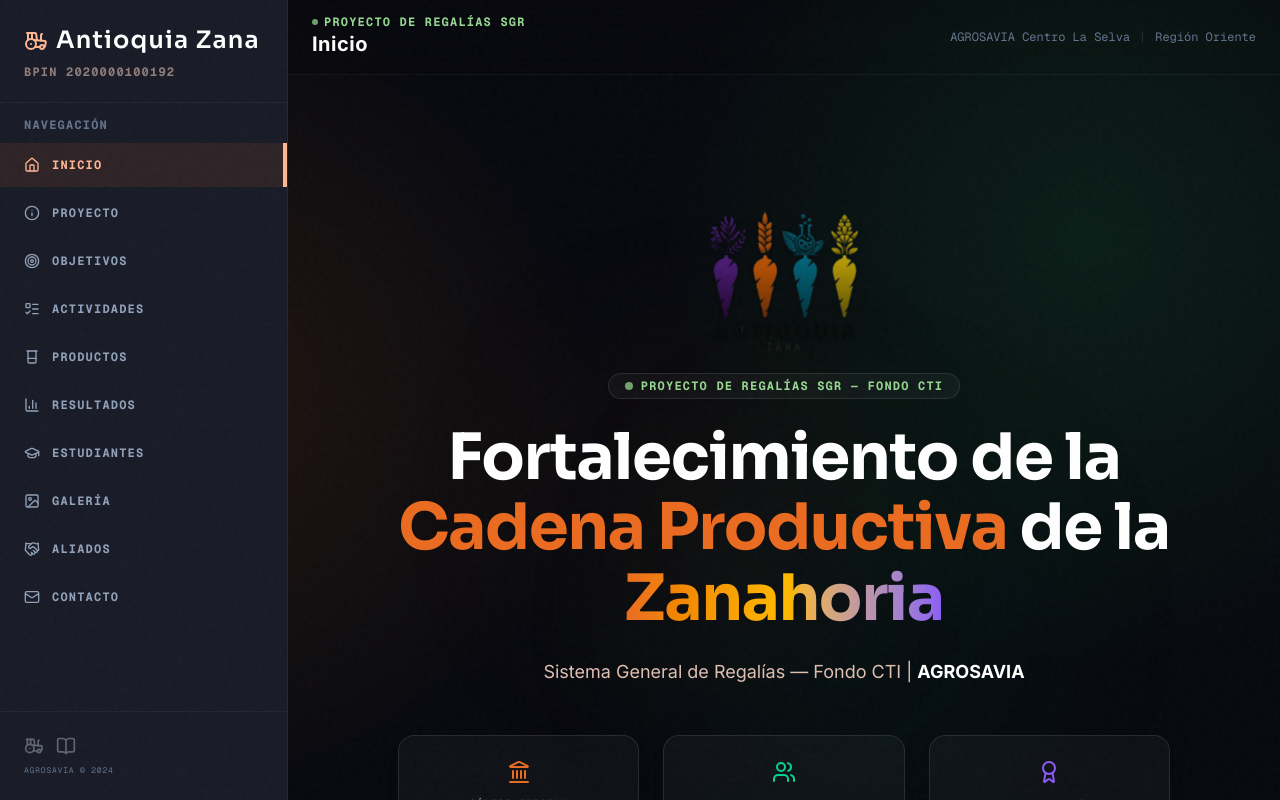
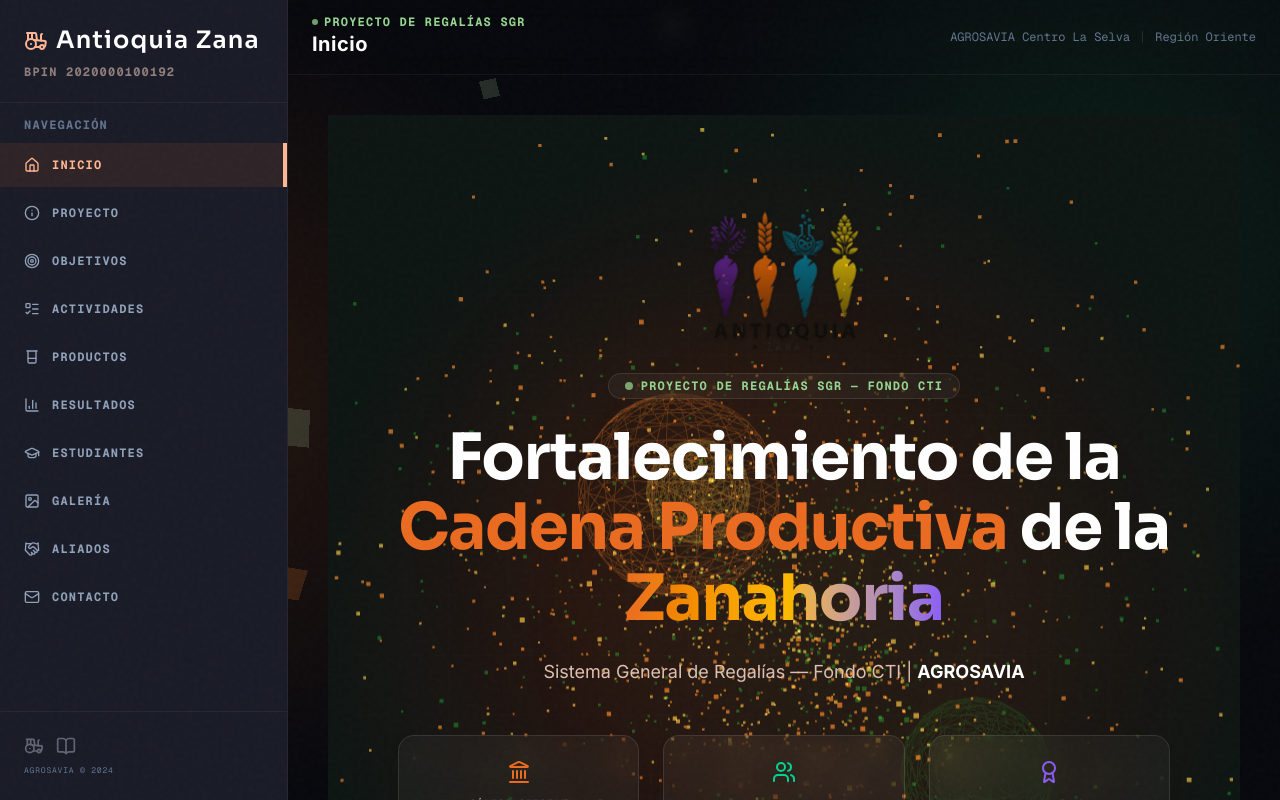
Before and after one commit to elchamacoperro94/antioquia-zana, a React (Vite) app: page / in a window 1280 px wide. Built offline with nearby package versions, Linux system fonts and the light colour scheme.

Commit message:
Solución de clics 3D, portal interactivo y desactivación de fondo en inicio

```diff
--- a/src/App.tsx
+++ b/src/App.tsx
@@ -32,11 +32,17 @@ import Contact from './sections/Contact';
 import Footer from './sections/Footer';
 
 export default function App() {
-  const [activeTab, setActiveTab] = useState<string>('inicio');
+  // 1. Estados de Zustand para las pestañas y el 3D
+  const activeTab = useParticleStore((s) => s.activeTab);
+  const setActiveTab = useParticleStore((s) => s.setActiveTab);
+
+  // 2. Estado local de React para el menú móvil (¡Asegúrate de dejar esta línea!)
   const [isMobileMenuOpen, setIsMobileMenuOpen] = useState(false);
 
-  // 3D particle store
-  const { setActiveSection, clearActiveSection } = useParticleStore();
+  // 3. Acciones de las partículas de Zustand
+  const setActiveSection = useParticleStore((state) => state.setActiveSection);
+  const activeSection = useParticleStore((state) => state.activeSection);
+
 
   const navItems = [
     { label: 'Inicio', id: 'inicio', icon: <Home className="h-4 w-4" /> },
@@ -58,10 +64,13 @@ export default function App() {
 
   return (
     <>
-      {/* ─── Fixed 3D canvas background — z-0, pointer-events-none ─── */}
-      <BackgroundParticles />
+      {/* — AHORA: Intercambio de capas dinámico — */}
+      <div className={`absolute inset-0 pointer-events-none transition-all duration-300 ${activeSection ? 'z-40' : 'z-0'}`}>
+        <BackgroundParticles />
+      </div>
 
-    <div className="flex h-screen overflow-hidden bg-transparent text-slate-300">
+
+    <div className="relative z-10 flex h-screen overflow-hidden bg-transparent text-slate-300">
 
       {/* 1. DESKTOP SIDEBAR NAVIGATION */}
       <aside className="hidden md:flex w-64 lg:w-72 flex-col h-full border-r border-white/5 bg-surface-container-low shrink-0">
@@ -69,7 +78,7 @@ export default function App() {
         <div className="p-6 border-b border-white/5">
           <div
             className="font-headline-md text-xl font-bold text-primary flex items-center gap-2 group cursor-pointer"
-            onClick={() => { setActiveTab('inicio'); setActiveSection('inicio'); }}
+            onClick={() => { setActiveSection('inicio'); }}
           >
             <Tractor className="h-6 w-6 text-primary group-hover:scale-110 transition-transform duration-300" />
             <span className="text-white tracking-wider font-semibold">Antioquia Zana</span>
@@ -92,7 +101,11 @@ export default function App() {
               return (
                 <li key={item.id}>
                   <button
-                    onClick={() => { setActiveTab(item.id); setActiveSection(item.id); }}
+                    onClick={() => {
+                      console.log("¡Clic físico detectado en el botón!", item.id);
+                      setActiveTab(item.id);
+                      setActiveSection(item.id);
+                    }}
                     className={`w-full flex items-center gap-3 px-6 py-3.5 text-left font-label-caps text-xs tracking-wider transition-all border-r-4 ${
                       isActive
                         ? 'bg-primary-container/10 text-primary border-primary font-bold'
@@ -153,7 +166,7 @@ export default function App() {
         </header>
 
         {/* Scrollable SPA View wrapper */}
-        <div className="flex-grow overflow-y-auto custom-scrollbar p-6 md:p-10 bg-obsidian-950/10">
+        <div className={`flex-grow overflow-y-auto custom-scrollbar p-6 md:p-10 transition-all duration-500 ${activeSection ? 'blur-md opacity-25 pointer-events-none' : ''}`}>
           <div className="max-w-[1440px] mx-auto min-h-[calc(100vh-140px)] flex flex-col justify-between">
 
             {/* Conditional Page Rendering */}
@@ -209,7 +222,6 @@ export default function App() {
                       <button
                         key={item.id}
                         onClick={() => {
-                          setActiveTab(item.id);
                           setActiveSection(item.id);
                           setIsMobileMenuOpen(false);
                         }}
--- a/src/store/useParticleStore.ts
+++ b/src/store/useParticleStore.ts
@@ -1,8 +1,12 @@
 import { create } from 'zustand';
+
+export const PARTICLE_COUNT = 30;
 
 interface ParticleState {
   activeSection: string | null;
   interceptedParticleId: number | null;
+  activeTab: string; // <-- Nuevo: pestaña activa global
+  setActiveTab: (tab: string) => void; // <-- Nuevo: acción para cambiar pestaña
   setActiveSection: (section: string) => void;
   clearActiveSection: () => void;
 }
@@ -10,10 +14,11 @@ interface ParticleState {
 export const useParticleStore = create<ParticleState>((set) => ({
   activeSection: null,
   interceptedParticleId: null,
+  activeTab: 'inicio', // <-- Iniciamos en el inicio
+  setActiveTab: (tab) => set({ activeTab: tab }),
   setActiveSection: (section) => set({
     activeSection: section,
-    // Elegimos una partícula al azar (del 0 al 30) para interceptar
-    interceptedParticleId: Math.floor(Math.random() * 30)
+    interceptedParticleId: Math.floor(Math.random() * PARTICLE_COUNT)
   }),
   clearActiveSection: () => set({ activeSection: null, interceptedParticleId: null }),
 }));
```
